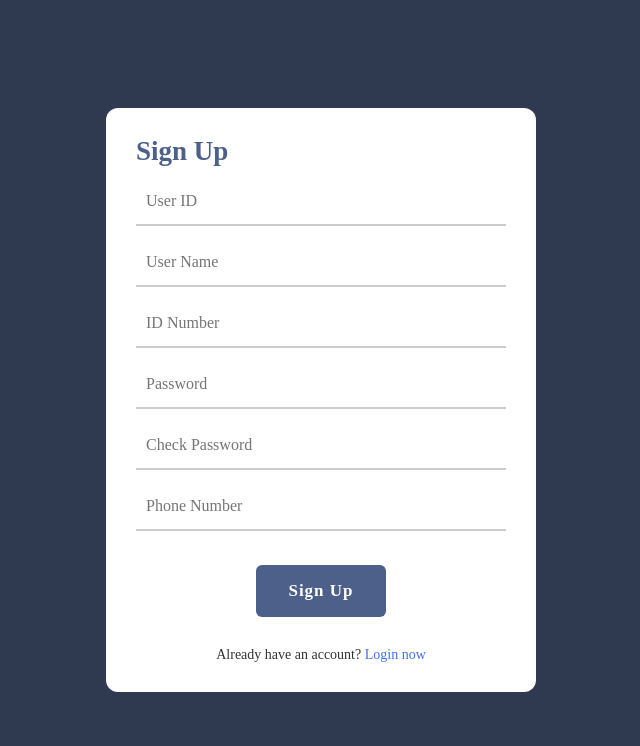
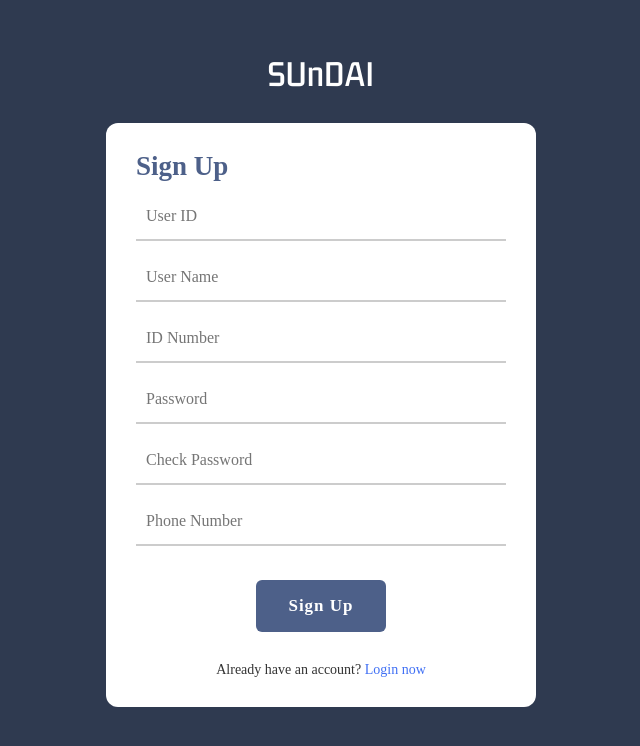
Before and after one commit to comeinLab-mfds/VDM-publish, a plain HTML site: page login.html in a window 1280 px wide. Both pictures are taken after a click on the link "Signup now". Shown: the whole page, without its empty margins (319-959 px from the left). Drawn offline with Linux system fonts and the light colour scheme.

Commit message:
login 화면 logo추가

```diff
--- a/css/login.css
+++ b/css/login.css
@@ -1,3 +1,10 @@
+
+@font-face {
+    font-family: 'Kdam Thmor Pro';
+    font-weight: 400;
+    src: url("../fonts/KdamThmorPro-Regular.ttf"); }
+
+
 
 input[type=checkbox], input[type=radio]{
 margin:0!important;}
@@ -65,7 +72,7 @@ body {
 }
 
 .container.active .forms {
-  height: 600px;
+  height: 650px;
 }
 
 .container .form .title {
@@ -167,3 +174,12 @@ body {
 
 .checkbox-content label{
 margin: 0 0.5rem!important;}
+
+
+.login-logo{
+    font-size: 30px;
+    color: #fff;
+    display: flex;
+    justify-content: center;
+    font-family: 'Kdam Thmor Pro', sans-serif;
+}
--- a/login.html
+++ b/login.html
@@ -16,7 +16,9 @@
 
 
 <div class="container">
+        <div class="login-logo">SUnDAI</div>
         <div class="forms">
+
             <div class="form login">
                 <div class="title">Login</div>
 
```
